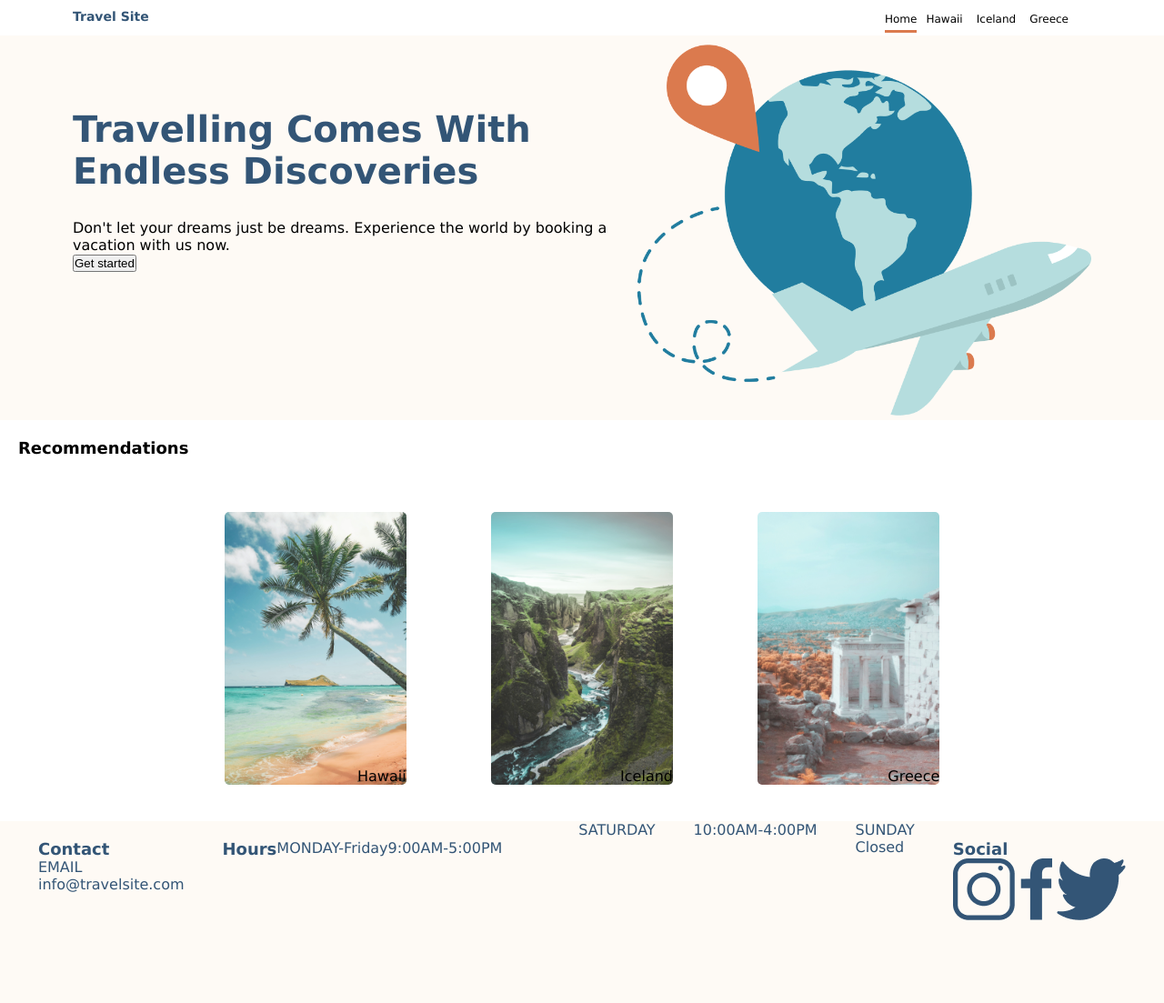
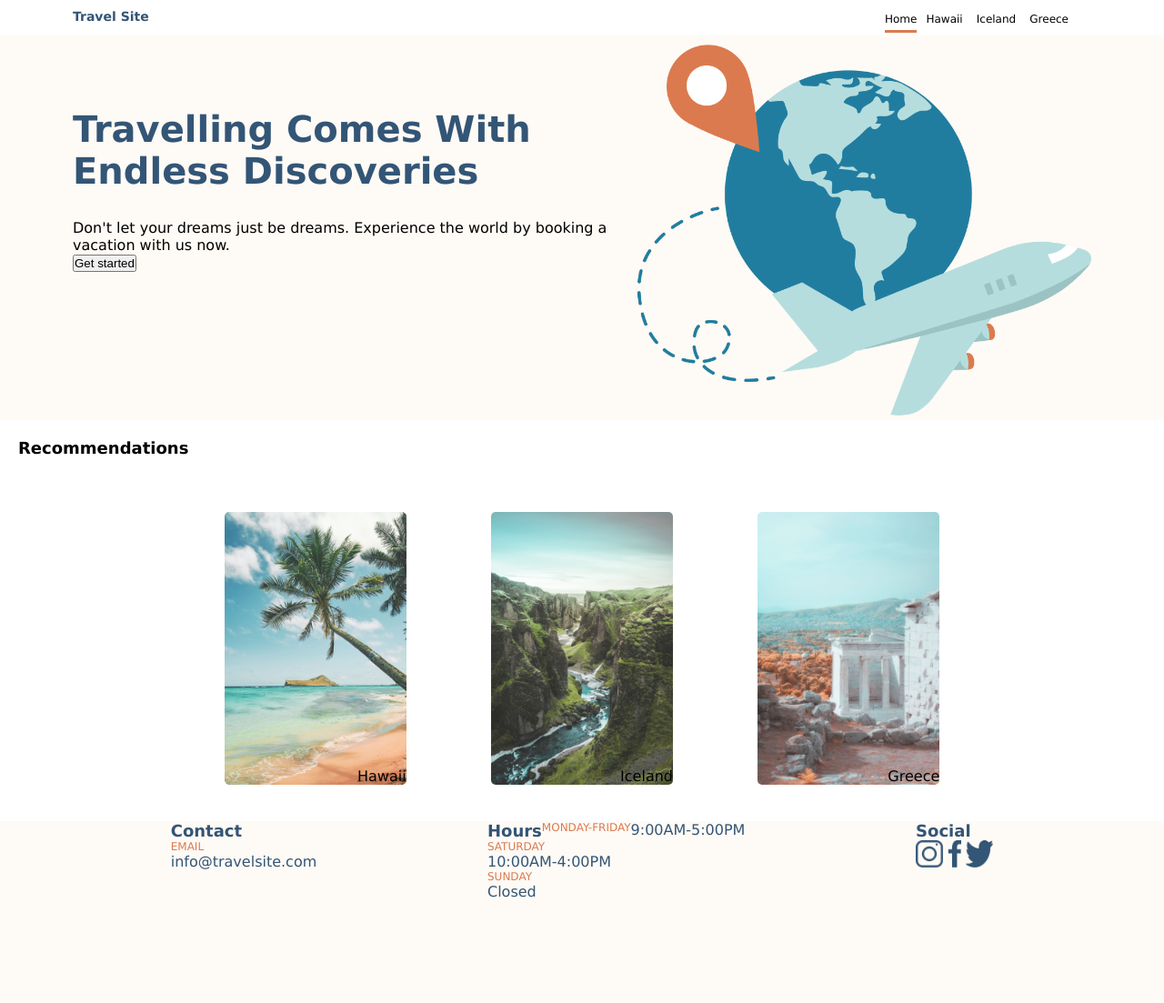
Before and after one commit to GabrielaSernaBanks/gabriela-serna-travelsite, a plain HTML site: page index.html in a window 1280 px wide. Shown: the whole page at 91% size. Drawn offline with Linux system fonts and the light colour scheme.

Commit message:
edited footer details

```diff
--- a/css/global.css
+++ b/css/global.css
@@ -52,20 +52,33 @@ footer {
   color: #335576;
 }
 
-.footer__contact {
-  display: flex;
-  flex-direction: column;
-}
 
-h2 {
+h2, .footer__contact-header {
   font-family: Verdana;
   font-weight: bold;
   font-size: 18px;
 }
 
-.footer__contact-header {
+.footer__contact-hours {
+  display: flex;
+  flex-direction: column;
+}
+
+.footer__contact-hours1 {
+  display: flex;
+}
+
+.footer__contact-info {
   font-family: Verdana;
-  display: flex;
-  align-items: flex-start;
-  padding-top: 20px;
+  font-size: 12px;
+  color: #DB7A4E;
 }
+
+.footer__contact-icon {
+  width: 30px;
+  height: 30px;
+}
+
+.facebook {
+  width: 15px;
+}
--- a/index.html
+++ b/index.html
@@ -57,36 +57,33 @@
 </section>
 
 <footer>
-  <div class="footer_contact">
+  <div class="footer__contact-email">
     <h2 class="footer__contact-header">Contact</h2>
-    <p>EMAIL</p>
-    <p>info@travelsite.com</p>
+    <p class="footer__contact-info">EMAIL</p>
+    <p class="footer__contact-info-detail">info@travelsite.com</p>
   </div>
 
-  <div class="footer__contact">
-    <div class="footer__contact-header">
-      <h2 >Hours</h2>
-      <p>MONDAY-Friday</p>
-      <p>9:00AM-5:00PM</p>
-    </div>
-  </div>
-  <div>
-
-  </div>
-      <p>SATURDAY</p>
-      <p>10:00AM-4:00PM</p>
-    </div>
-    <div>
-      <p>SUNDAY</p>
-      <p>Closed</p>
+  <div class="footer__contact-hours">
+      <div class="footer__contact-hours1">
+        <h2 class="footer__contact-header">Hours</h2>
+          <p class="footer__contact-info">MONDAY-FRIDAY</p>
+          <p class="footer__contact-info-detail">9:00AM-5:00PM</p>
+      </div>
+      <div class="footer__contact-hours2">
+        <p class="footer__contact-info">SATURDAY</p>
+        <p class="footer__contact-info-detail">10:00AM-4:00PM</p>
+      </div>
+    <div class="footer__contact-hours3">
+        <p class="footer__contact-info">SUNDAY</p>
+        <p class="footer__contact-info-detail">Closed</p>
     </div>
   </div>
 
   <div class="footer_contact">
     <h2 class="footer__contact-header">Social</h2>
-    <img src="./assets/Icons/icon-instagram.png" alt="">
-    <img src="./assets/Icons/icon-facebook.png" alt="">
-    <img src="./assets/Icons/icon-twitter.png" alt="">
+    <img class="footer__contact-icon" src="./assets/Icons/icon-instagram.png" alt="">
+    <img class="footer__contact-icon facebook" src="./assets/Icons/icon-facebook.png" alt="">
+    <img class="footer__contact-icon" src="./assets/Icons/icon-twitter.png" alt="">
   </div>
 
 
```
